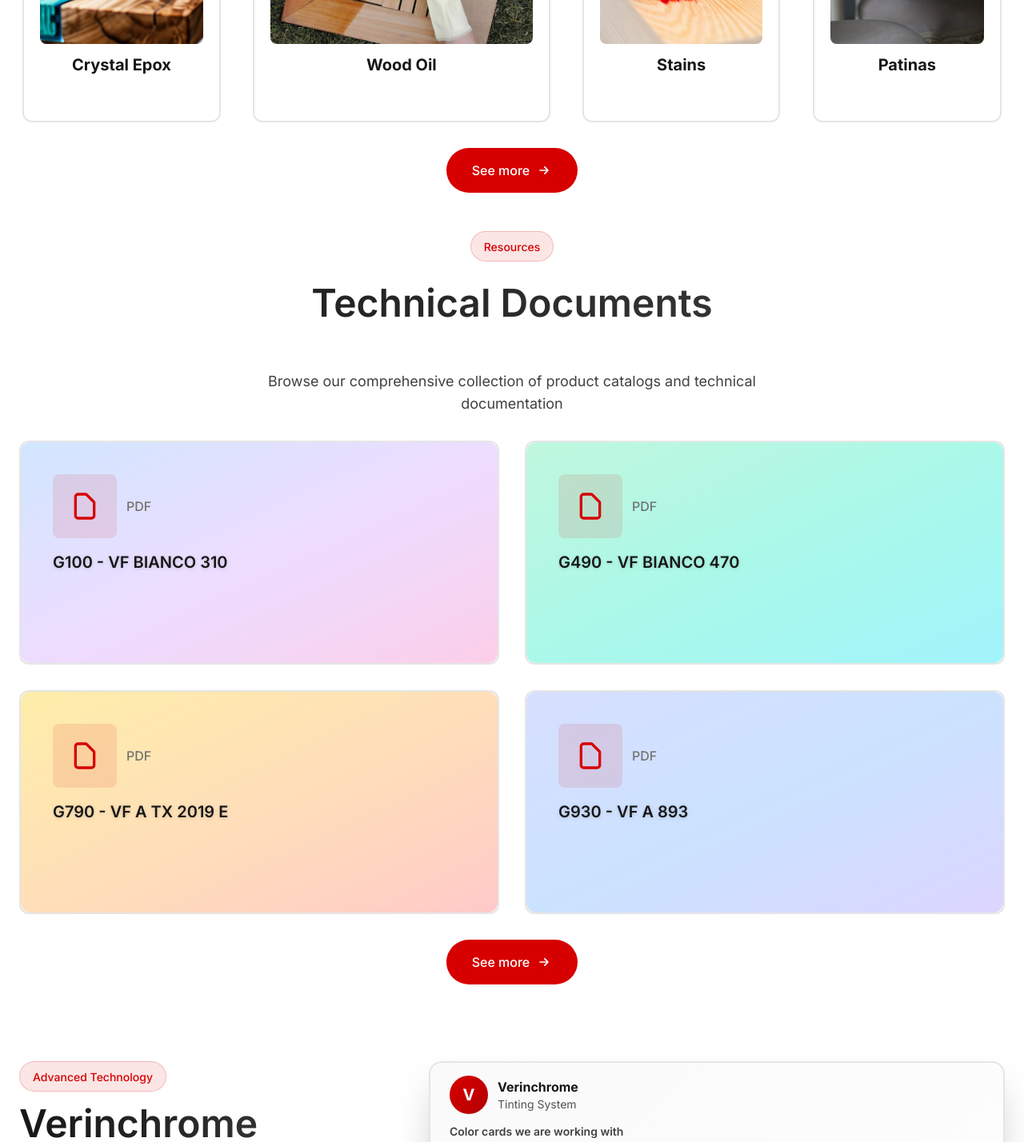
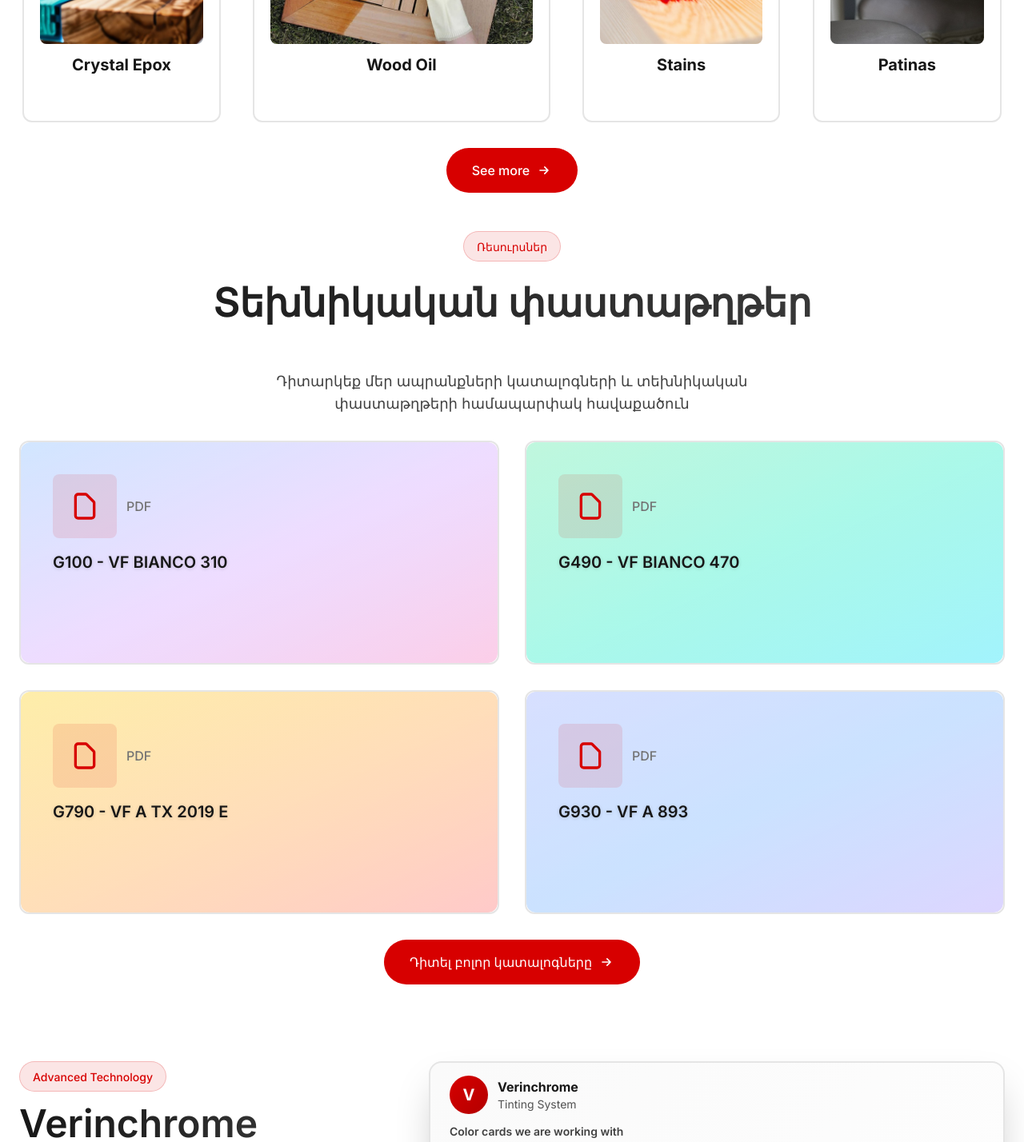
Before and after one commit to levonstepan/VerinLegno.am, a Next.js app: page /hy in a window 1280 px wide. Shown: the part 1331-2759 px from the top of the page at 80% size. Built offline with nearby package versions, Linux system fonts and the light colour scheme.

Commit message:
Translate Technical Documents section to Armenian - add badge, description, PDF label, and open manual text

```diff
--- a/app/components/Catalogues.tsx
+++ b/app/components/Catalogues.tsx
@@ -9,6 +9,10 @@
 }: {
   content: Readonly<{
     title: string;
+    badge?: string;
+    description?: string;
+    pdfLabel?: string;
+    openManual?: string;
     items: ReadonlyArray<{
       name: string;
       href: string;
@@ -37,13 +41,13 @@
       <div className="relative mx-auto max-w-7xl px-4 md:px-6">
         <div className="text-center mb-8">
           <div className="inline-block mb-4 px-4 py-1.5 bg-[#D70000]/10 rounded-full border border-[#D70000]/20">
-            <span className="text-sm font-medium text-[#D70000]">Resources</span>
+            <span className="text-sm font-medium text-[#D70000]">{content.badge || "Resources"}</span>
           </div>
           <h2 className="text-4xl md:text-5xl font-semibold mb-12 leading-normal bg-gradient-to-r from-neutral-900 to-neutral-700 bg-clip-text text-transparent">
             {content.title}
           </h2>
           <p className="text-lg text-neutral-700 max-w-2xl mx-auto">
-            Browse our comprehensive collection of product catalogs and technical documentation
+            {content.description || "Browse our comprehensive collection of product catalogs and technical documentation"}
           </p>
         </div>
 
@@ -74,7 +78,7 @@
                     </svg>
                   </div>
                   <div className={`${showAll ? 'text-xs' : 'text-sm md:text-base'} font-medium text-neutral-500 group-hover:text-[#D70000] transition-colors`}>
-                    PDF
+                    {content.pdfLabel || "PDF"}
                   </div>
                 </div>
 
@@ -86,7 +90,7 @@
 
                   {/* CTA */}
                   <div className="flex items-center gap-2 text-[#D70000] text-sm font-medium opacity-0 group-hover:opacity-100 transition-all duration-300 transform translate-x-0 group-hover:translate-x-1">
-                    <span>Open the manual</span>
+                    <span>{content.openManual || "Open the manual"}</span>
                     <svg className="w-4 h-4" fill="none" viewBox="0 0 24 24" stroke="currentColor">
                       <path strokeLinecap="round" strokeLinejoin="round" strokeWidth={2} d="M10 6H6a2 2 0 00-2 2v10a2 2 0 002 2h10a2 2 0 002-2v-4M14 4h6m0 0v6m0-6L10 14" />
                     </svg>
@@ -107,7 +111,7 @@
               href={locale === "arm" ? "/arm/catalogues" : "/catalogues"}
               className="inline-flex items-center gap-2 px-8 py-4 rounded-full font-medium bg-[#D70000] text-white hover:shadow-xl hover:shadow-[#D70000]/20 hover:scale-105 transition-all duration-300"
             >
-              See more
+              {content.cta}
               <svg className="w-5 h-5" fill="none" viewBox="0 0 24 24" stroke="currentColor">
                 <path strokeLinecap="round" strokeLinejoin="round" strokeWidth={2} d="M13 7l5 5m0 0l-5 5m5-5H6" />
               </svg>
--- a/app/shared/content.ts
+++ b/app/shared/content.ts
@@ -23,7 +23,12 @@
     ] as const,
   },
   catalogues: {
-    title: "Technical Documents",
+    title: "Տեխնիկական փաստաթղթեր",
+    badge: "Ռեսուրսներ",
+    description: "Դիտարկեք մեր ապրանքների կատալոգների և տեխնիկական փաստաթղթերի համապարփակ հավաքածուն",
+    pdfLabel: "PDF",
+    openManual: "Բացել ձեռնարկը",
+    cta: "Դիտել բոլոր կատալոգները",
     items: [
       // All 6 manuals - first 4 shown on main page, all 6 on See more page
       { name: "G100 - VF BIANCO 310", href: "/manuals/G100 - VF BIANCO 310.pdf" },
@@ -33,7 +38,6 @@
       { name: "H36025 - VPK BIANCO 260 25 GLOSS", href: "/manuals/H36025 - VPK BIANCO 260 25 GLOSS.pdf" },
       { name: "M90030 - FO FI ACRILICO LONG LIFE 30 GLOSS", href: "/manuals/M90030 - FO FI ACRILICO LONG LIFE 30 GLOSS.pdf" },
     ] as const,
-    cta: "Դիտել բոլոր կատալոգները",
   },
   services: {
     title: "Verinchrome",
@@ -142,6 +146,11 @@
   },
   catalogues: {
     title: "Technical Documents",
+    badge: "Resources",
+    description: "Browse our comprehensive collection of product catalogs and technical documentation",
+    pdfLabel: "PDF",
+    openManual: "Open the manual",
+    cta: "Discover all catalogues",
     items: [
       // All 6 manuals - first 4 shown on main page, all 6 on See more page
       { name: "G100 - VF BIANCO 310", href: "/manuals/G100 - VF BIANCO 310.pdf" },
@@ -151,7 +160,6 @@
       { name: "H36025 - VPK BIANCO 260 25 GLOSS", href: "/manuals/H36025 - VPK BIANCO 260 25 GLOSS.pdf" },
       { name: "M90030 - FO FI ACRILICO LONG LIFE 30 GLOSS", href: "/manuals/M90030 - FO FI ACRILICO LONG LIFE 30 GLOSS.pdf" },
     ] as const,
-    cta: "Discover all catalogues",
   },
   services: {
     title: "Verinchrome",
```
